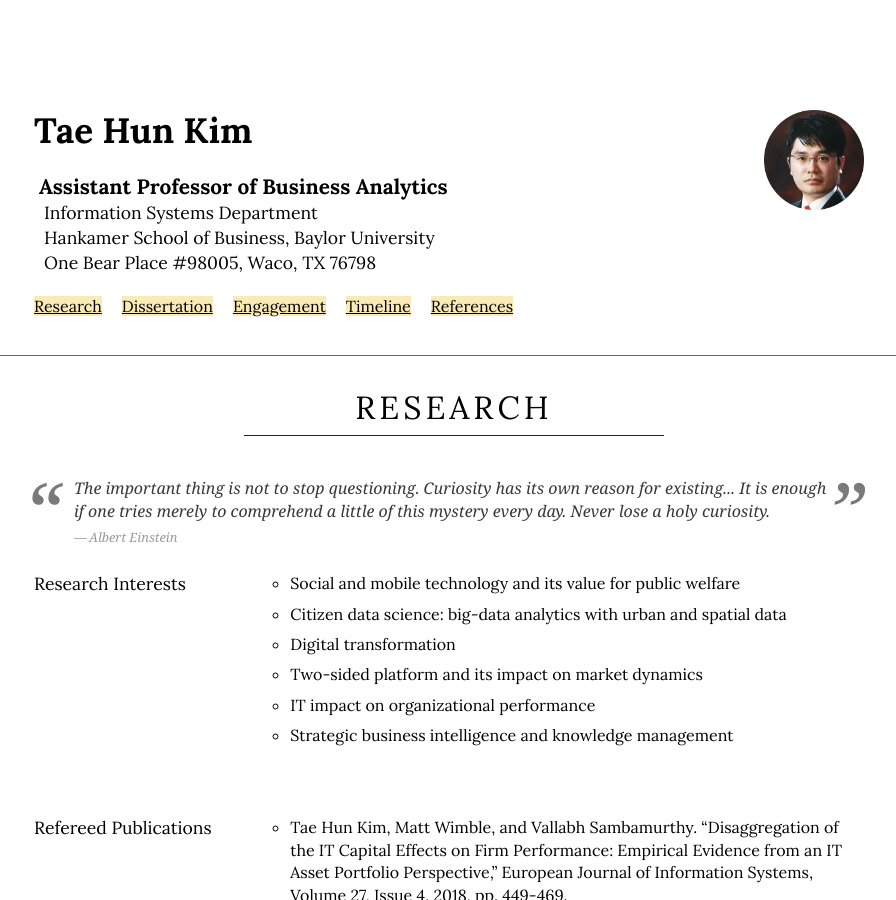
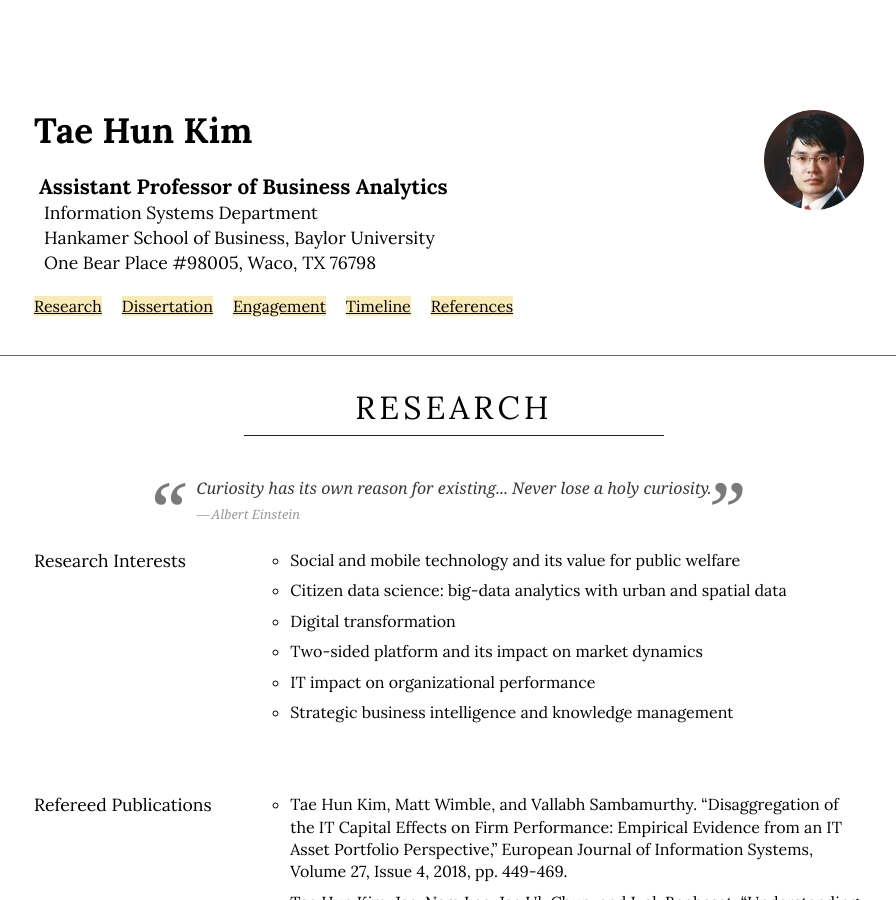
Before and after one commit to istaehun/taehun, a Jekyll site: the page built from index.html, in a window 1280 px wide and 900 px high. Shown: the whole window, without its empty margins (186-1082 px from the left). Built offline with Jekyll 4.4.1, drawn with Linux system fonts in a browser that asks for light colours; nearby versions of some CDN libraries.

Commit message:
Update blockquote.yml

```diff
--- a/_data/blockquote.yml
+++ b/_data/blockquote.yml
@@ -1,8 +1,6 @@
 research:
   comment: >
-    The important thing is not to stop questioning.
     Curiosity has its own reason for existing...
-    It is enough if one tries merely to comprehend a little of this mystery every day.
     Never lose a holy curiosity.
   cite: "Albert Einstein"
 engagement:
```
